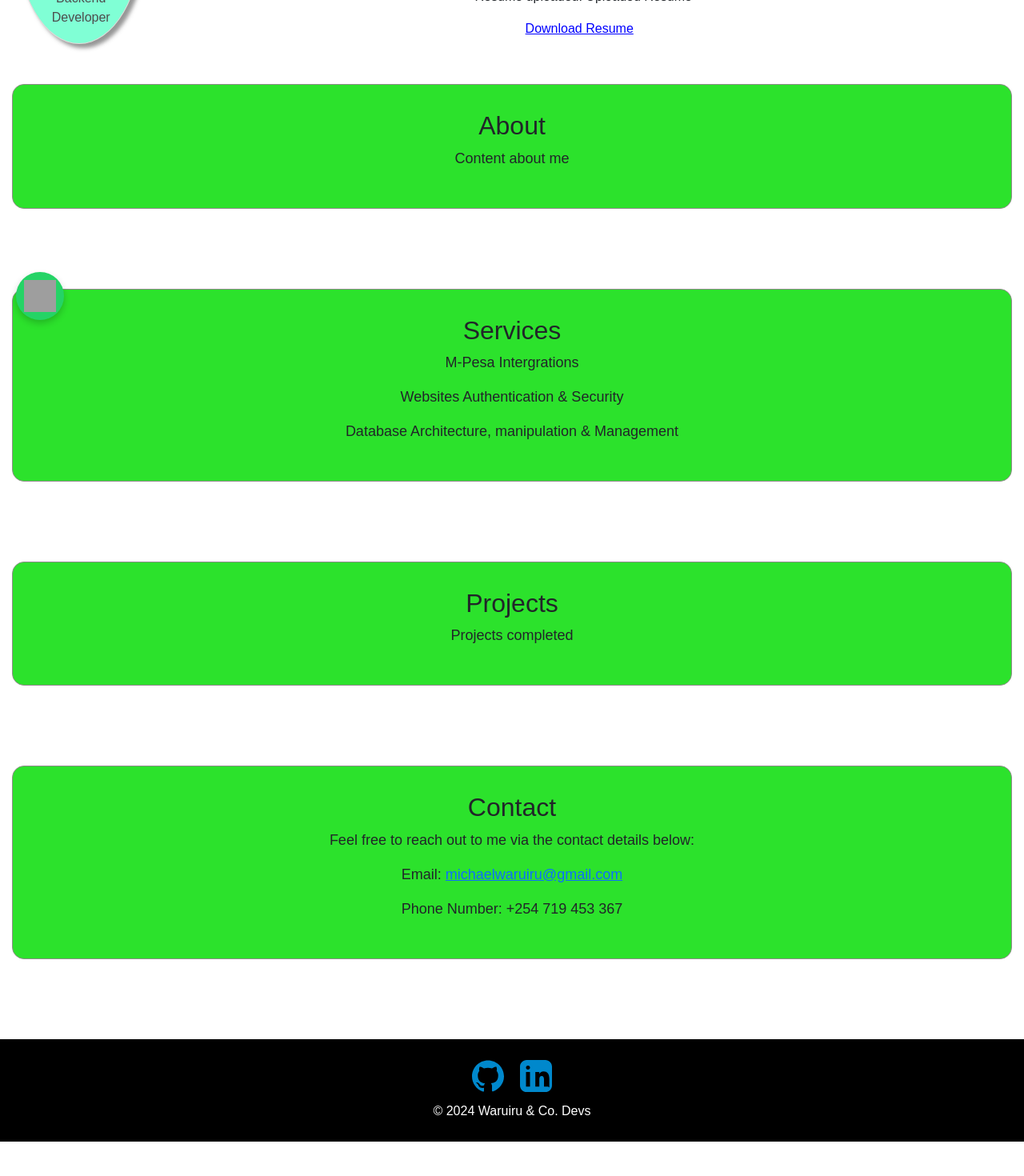
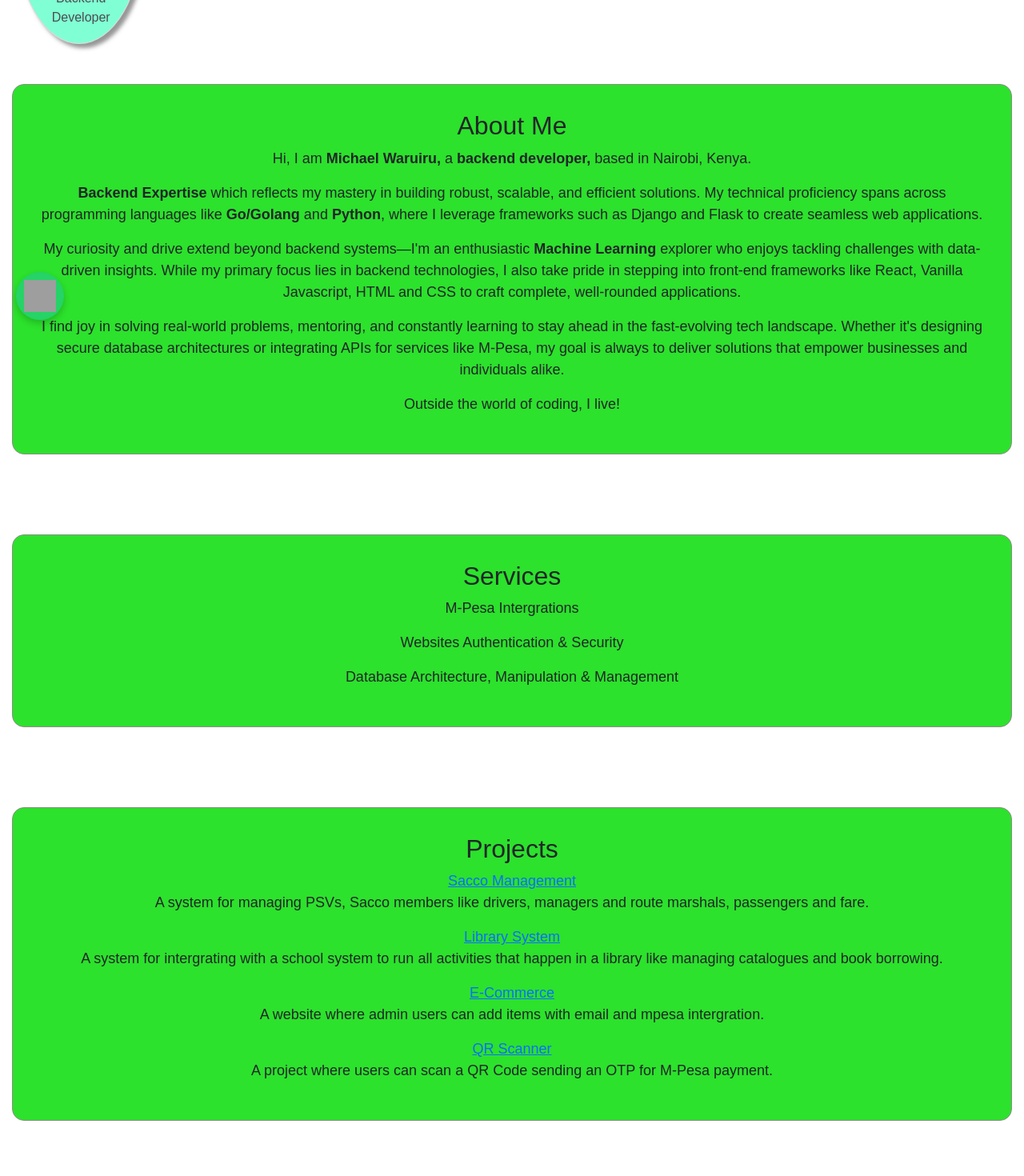
Before and after one commit to MichaelWaruiru/MyPortfolio, a React (Vite) app: page / in a window 1280 px wide. Shown: the part 380-1850 px from the top of the page at 80% size. Before the commit the page ends 1807 px from the top, so only its background shows below. Built offline with nearby package versions, Linux system fonts and the light colour scheme; grey boxes are pictures that could not be loaded.

Commit message:
Removed resume upload and download. Added details on section

```diff
--- a/src/Card.jsx
+++ b/src/Card.jsx
@@ -23,7 +23,7 @@ function Card() {
       setIsAdmin(true);
     }
 
-    // Fetch the resume URL from a persistent storage (Cloudinary or external API)
+    // Fetch the resume URL from Cloudinary
     const fetchResumeUrl = async () => {
       try {
         // Assuming Cloudinary already holds the latest resume URL (you can store and retrieve from your backend if necessary)
@@ -111,7 +111,7 @@ function Card() {
             And no, I am not a  JavaScript fan but here I am with React😁
           </p>
 
-          {isAdmin && (
+          {/* {isAdmin && (
             <div className='upload-section'>
               <label htmlFor="resume-upload">Upload Resume:</label>
               <input
@@ -146,25 +146,84 @@ function Card() {
                 </>
               )}
             </div>
-          )}
+          )} */}
         </div>
       </div>
 
       <div className="about-section" id="about">
-        <h2>About</h2>
-        <p>Content about me</p>
+        <h2>About Me</h2>
+        <p>Hi, I am <strong>Michael Waruiru,</strong> a <strong>backend developer,</strong> based in Nairobi, Kenya.</p>
+        <p><strong>Backend Expertise</strong> which reflects my mastery in building robust, scalable, and efficient solutions. My technical proficiency spans across programming languages like <strong>Go/Golang</strong> and <strong>Python</strong>, where I leverage frameworks such as Django and Flask to create seamless web applications.</p>
+        <p>My curiosity and drive extend beyond backend systems—I'm an enthusiastic <strong>Machine Learning</strong> explorer who enjoys tackling challenges with data-driven insights. While my primary focus lies in backend technologies, I also take pride in stepping into front-end frameworks like React, Vanilla Javascript, HTML and CSS to craft complete, well-rounded applications.</p>
+        <p>I find joy in solving real-world problems, mentoring, and constantly learning to stay ahead in the fast-evolving tech landscape. Whether it's designing secure database architectures or integrating APIs for services like M-Pesa, my goal is always to deliver solutions that empower businesses and individuals alike.</p>
+        <p>Outside the world of coding, I live!</p>
       </div>
 
       <div className="services-section" id="services">
         <h2>Services</h2>
         <p>M-Pesa Intergrations</p>
         <p>Websites Authentication & Security</p>
-        <p>Database Architecture, manipulation & Management</p>
+        <p>Database Architecture, Manipulation & Management</p>
       </div>
 
       <div className="projects-section" id="projects">
         <h2>Projects</h2>
-        <p>Projects completed</p>
+        <div className="project-card">
+          <div>
+            <a
+            href="https://github.com/MichaelWaruiru/SaccoManagement"
+            target="_blank"
+            rel="noopener noreferrer"
+            className="project-link"
+          >
+            Sacco Management
+          </a>
+          <p>A system for managing PSVs, Sacco members like drivers, managers and route marshals, passengers and fare.</p>
+          </div>
+
+          <div>
+            <a
+              href="https://github.com/MichaelWaruiru/LibraryProcess"
+              target="_blank"
+              rel="noopener noreferrer"
+              className="project-link"
+            >
+              Library System
+            </a>
+            <p>
+              A system for intergrating with a school system to run all activities that happen in a library like managing catalogues and book borrowing.
+            </p>
+          </div>
+
+          <div>
+            <a
+              href="https://github.com/MichaelWaruiru/ecommerce"
+              target="_blank"
+              rel="noopener noreferrer"
+              className="project-link"
+            >
+              E-Commerce
+            </a>
+            <p>
+              A website where admin users can add items with email and mpesa intergration.
+            </p>
+          </div>
+
+          <div>
+            <a
+              href="https://github.com/MichaelWaruiru/qr-scanner"
+              target="_blank"
+              rel="noopener noreferrer"
+              className="project-link"
+            >
+              QR Scanner
+            </a>
+            <p>
+              A project where users can scan a QR Code sending an OTP for M-Pesa payment.
+            </p>
+          </div>
+
+        </div>
       </div>
 
       <div className="contact-section" id="contact">
@@ -172,7 +231,7 @@ function Card() {
         <p>Feel free to reach out to me via the contact details below:</p>
         <p>Email: <a href="mailto:michaelwaruiru@gmail.com">michaelwaruiru@gmail.com</a></p>
         {/* <p>LinkedIn: <a href="https://www.linkedin.com/in/michaelwaruiru" target="_blank" rel="noopener noreferrer">Michael Waruiru</a></p> */}
-        <p>Phone Number: +254 719 453 367</p>
+        {/* <p>Phone Number: +254 719 453 367</p> */}
       </div>
     </>
   );
```
